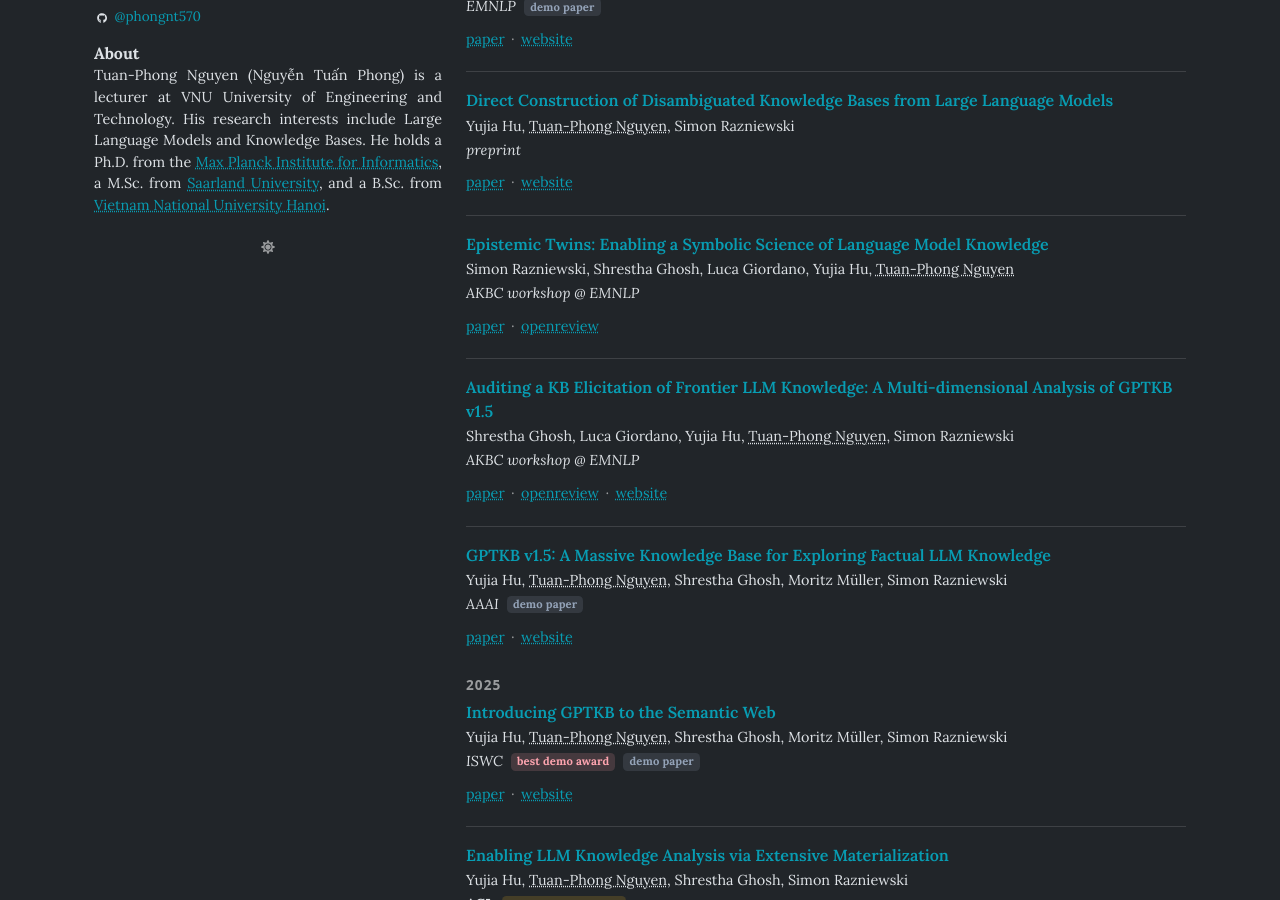
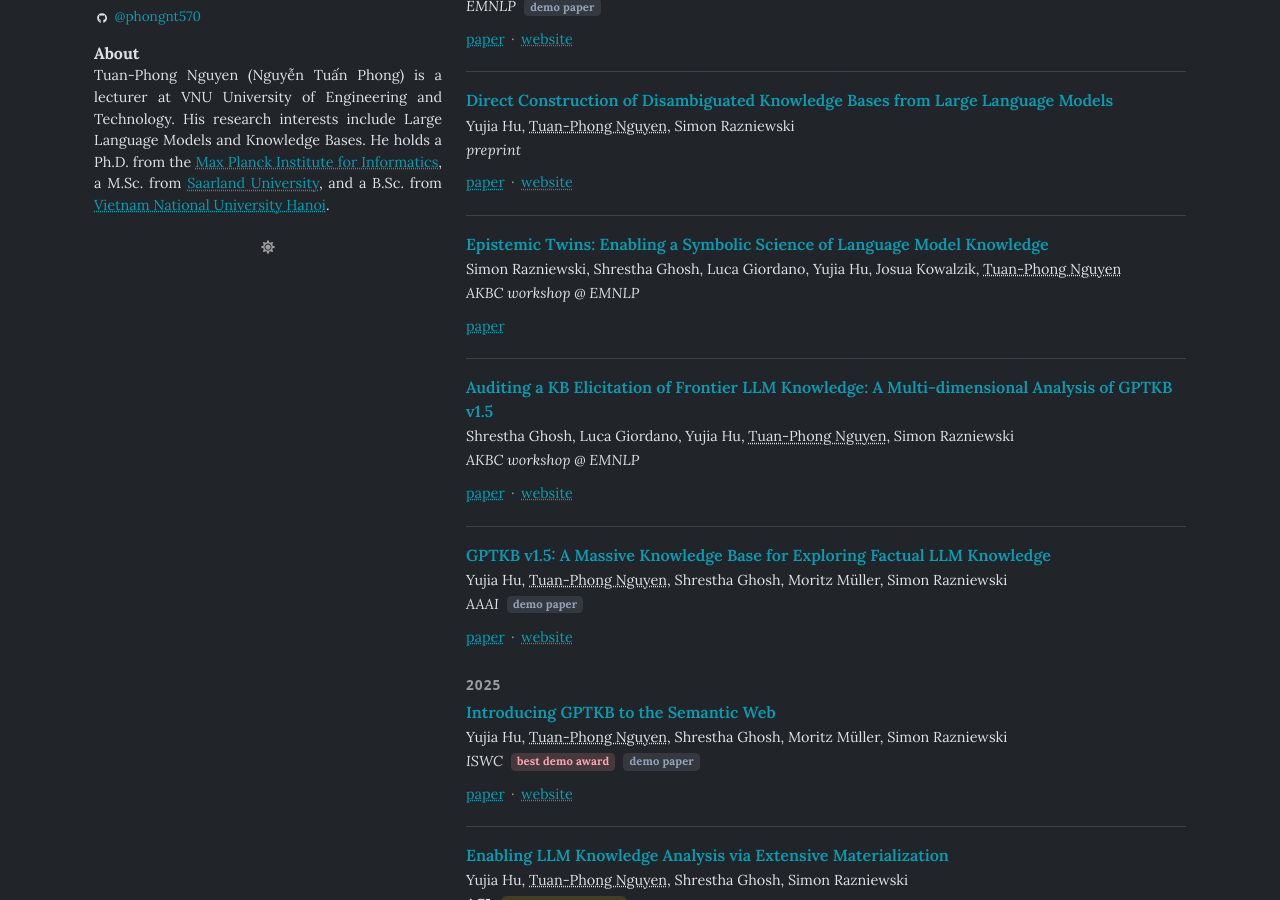
Before and after one commit to phongnt570/phongnt570.github.io, a Jekyll site: the page built from index.html, in a window 1280 px wide and 900 px high, scrolled down 353 px. Built offline with Jekyll 4.4.1, drawn with Linux system fonts in a browser that asks for light colours.

Commit message:
remove openreview links, fix authors
Co-Authored-By: Claude Fable 5.1 <noreply@anthropic.com>

```diff
--- a/_data/publications.yml
+++ b/_data/publications.yml
@@ -68,6 +68,8 @@
     highlight: false
   - name: Yujia Hu
     highlight: false
+  - name: Josua Kowalzik
+    highlight: false
   - name: Tuan-Phong Nguyen
     highlight: true
   venue: AKBC workshop @ EMNLP
@@ -76,8 +78,6 @@
   links:
   - label: paper
     url: https://zenodo.org/records/19910437/files/Epistemic_Twins.pdf
-  - label: openreview
-    url: https://openreview.net/forum?id=wZhtmk3YlX
 
 - id: publication_18
   title: 'Auditing a KB Elicitation of Frontier LLM Knowledge: A Multi-dimensional Analysis of GPTKB v1.5'
@@ -99,8 +99,6 @@
   links:
   - label: paper
     url: https://arxiv.org/pdf/2510.07024
-  - label: openreview
-    url: https://openreview.net/forum?id=05UWSywnTM
   - label: website
     url: https://gptkb.org/
 - id: publication_16
```
